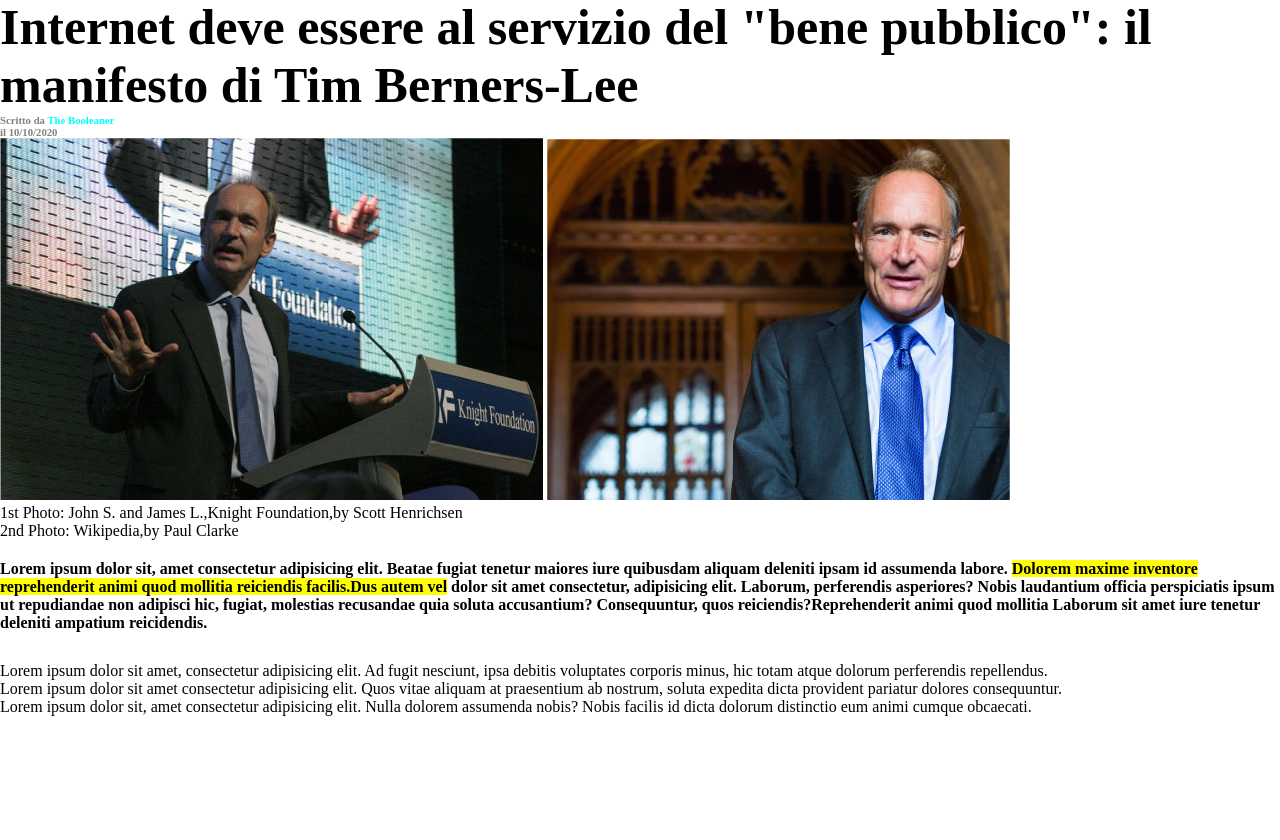
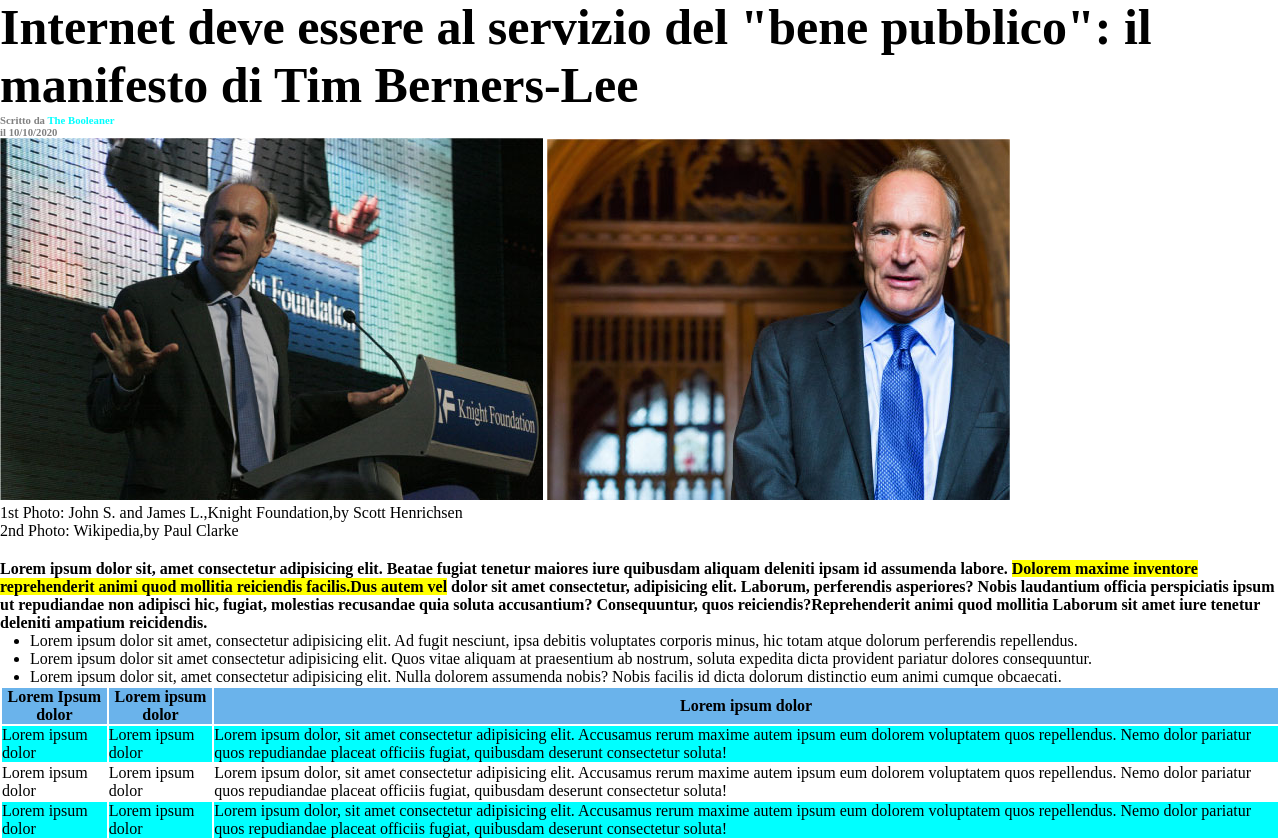
Before and after one commit to marcocentonze/html-css-booleaner, a plain HTML site: page index.html in a window 1280 px wide. Shown: the part 192-1032 px from the top of the page. Before the commit the page ends 908 px from the top, so only its background shows below. Drawn offline with Linux system fonts and the light colour scheme.

Commit message:
add text with tab

```diff
--- a/index.html
+++ b/index.html
@@ -49,9 +49,9 @@
             </section>
             <!--fine 1 parte testo-->
 
-            <!--2 parte testo-->
-            <section id="text-ul">
-                <div>
+            <!--2 parte testo con ul-->
+            <section>
+                <div id="text-ul">
             <ul>
                 <li>Lorem ipsum dolor sit amet, consectetur adipisicing elit. Ad fugit nesciunt, ipsa debitis voluptates corporis minus, hic totam atque dolorum perferendis repellendus.</li>
                 <li>Lorem ipsum dolor sit amet consectetur adipisicing elit. Quos vitae aliquam at praesentium ab nostrum, soluta expedita dicta provident pariatur dolores consequuntur. </li>
@@ -59,6 +59,43 @@
             </ul>
         </div>
         </section>
+        <!--/parte testo con ul-->
+
+        <!--parte testo con tab-->
+
+            <table>
+                <thead>
+                    <tr>
+                        <th>Lorem Ipsum dolor</th>
+                        <th>Lorem ipsum dolor</th>
+                        <th>Lorem ipsum dolor</th>
+                    </tr>
+                </thead>
+                <tbody>
+                    <tr>
+                        <td>Lorem ipsum dolor</td>
+                        <td>Lorem ipsum dolor</td>
+                        <td>Lorem ipsum dolor, sit amet consectetur adipisicing elit. Accusamus rerum maxime autem ipsum eum dolorem voluptatem quos repellendus. Nemo dolor pariatur quos repudiandae placeat officiis fugiat, quibusdam deserunt consectetur soluta!</td>
+                    </tr>
+                    <tr id="tr-no-color">
+                        <td>Lorem ipsum dolor</td>
+                        <td>Lorem ipsum dolor</td>
+                        <td>Lorem ipsum dolor, sit amet consectetur adipisicing elit. Accusamus rerum maxime autem ipsum eum dolorem voluptatem quos repellendus. Nemo dolor pariatur quos repudiandae placeat officiis fugiat, quibusdam deserunt consectetur soluta!</td>
+                    </tr>
+
+                </tbody>
+                <tfoot>
+                    <tr>
+                        <td>Lorem ipsum dolor</td>
+                        <td>Lorem ipsum dolor</td>
+                        <td>Lorem ipsum dolor, sit amet consectetur adipisicing elit. Accusamus rerum maxime autem ipsum eum dolorem voluptatem quos repellendus. Nemo dolor pariatur quos repudiandae placeat officiis fugiat, quibusdam deserunt consectetur soluta!</td>
+                    </tr>
+                </tfoot>
+            </table>
+            <!--/parte testo con tab-->
+
+
+
 
 
     </main>
--- a/stylesheet.css
+++ b/stylesheet.css
@@ -1,6 +1,7 @@
 *{
     margin: 0px;
     padding:0px;
+    box-sizing: border-box;
 }
 
 
@@ -34,6 +35,22 @@ h6{
 #text-yellow{
     background-color: yellow;
 }
-#text-ul{
-    margin-top: 30px;
+ul {
+    padding-left: 30px;
 }
+#text-tab{
+    padding-left: 30px;
+}
+table{
+    margin-left: auto;
+    margin-right: auto;
+}
+thead {
+    background-color: rgb(106, 179, 235);
+}
+tbody,tfoot{
+    background-color: aqua;
+}
+#tr-no-color{
+    background-color: white;
+}
```
